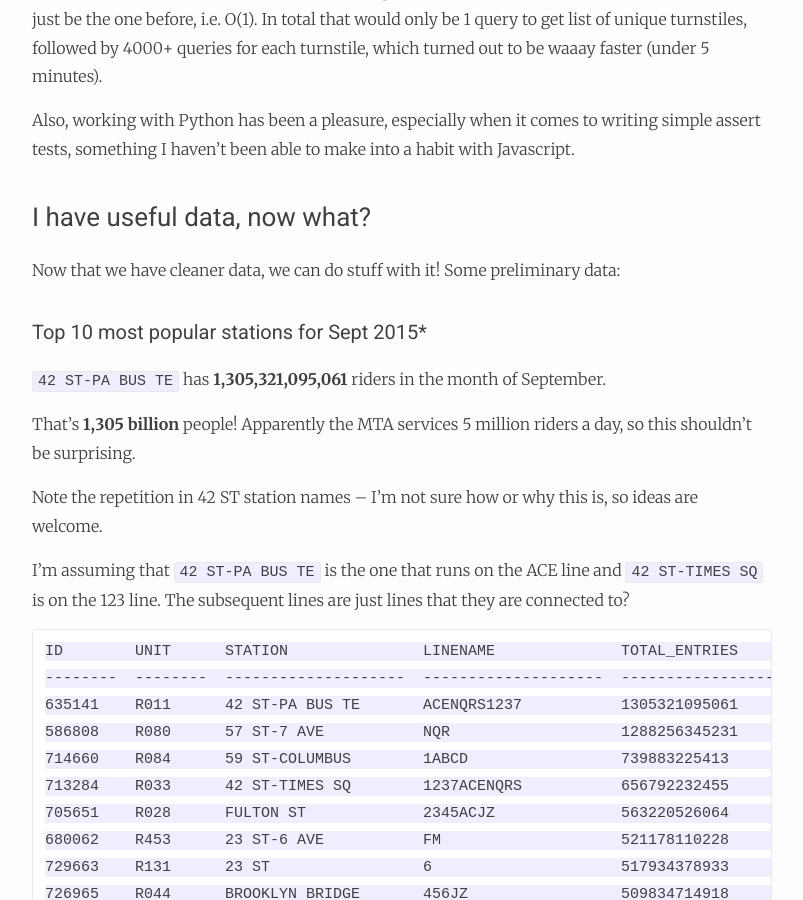
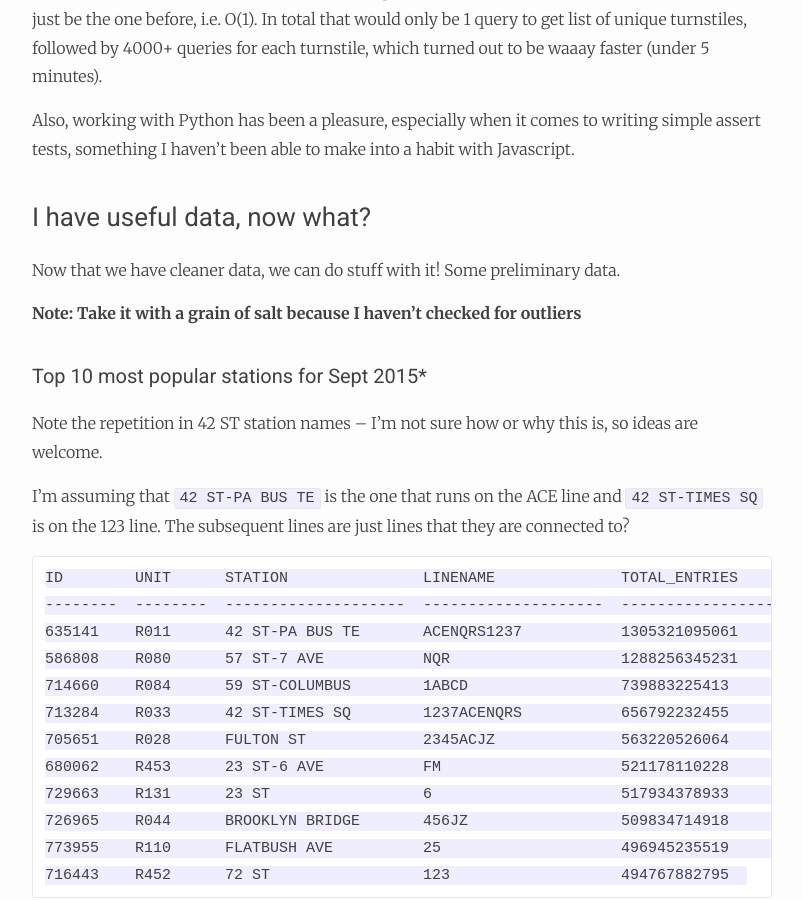
Before and after one commit to piratefsh/piratefsh.github.io, a Jekyll site: the page built from _posts/2015-10-03-mta-subway-turnstile-data.md, in a window 1280 px wide and 900 px high, scrolled down 1842 px. Shown: the whole window, without its empty margins (238-1041 px from the left). Built offline with Jekyll 4.4.1, drawn with Linux system fonts in a browser that asks for light colours.

Commit message:
Add disclaimer

```diff
--- a/_posts/2015-10-03-mta-subway-turnstile-data.md
+++ b/_posts/2015-10-03-mta-subway-turnstile-data.md
@@ -53,13 +53,11 @@ Instead of having to look through the entire database for the previous entry to
 Also, working with Python has been a pleasure, especially when it comes to writing simple assert tests, something I haven't been able to make into a habit with Javascript.
 
 ### I have useful data, now what?
-Now that we have cleaner data, we can do stuff with it! Some preliminary data:
+Now that we have cleaner data, we can do stuff with it! Some preliminary data.
+
+__Note: Take it with a grain of salt because I haven't checked for outliers__
 
 #### Top 10 most popular stations for Sept 2015*
-
-`42 ST-PA BUS TE` has **1,305,321,095,061** riders in the month of September.
-
-That's **1,305 billion** people! Apparently the MTA services 5 million riders a day, so this shouldn't be surprising.
 
 Note the repetition in 42 ST station names -- I'm not sure how or why this is, so ideas are welcome.
 
```
